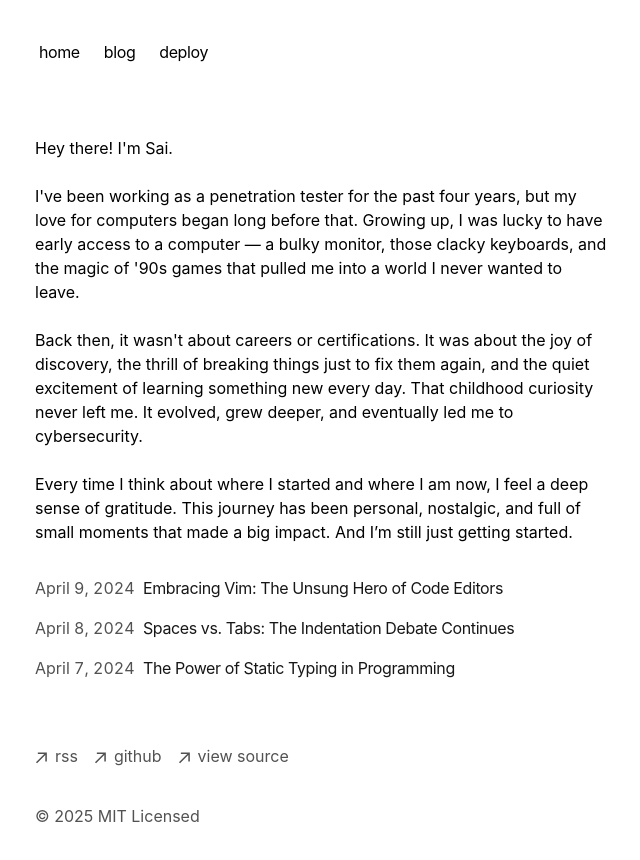
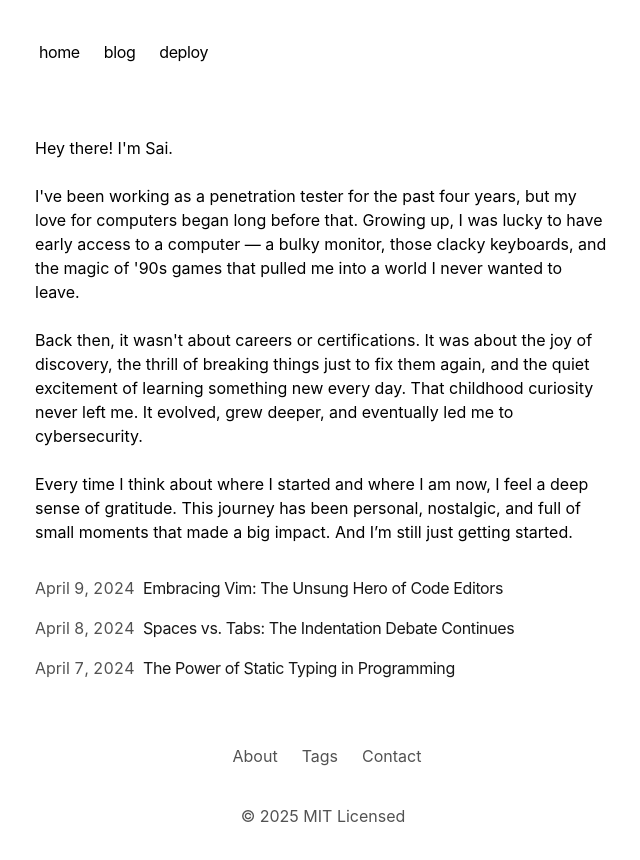
Before and after one commit to K3rn4lP4nic/portfolio-starter-kit, a Next.js app: page / in a window 1280 px wide. Shown: the top 860 px of the page, without its empty margins (317-957 px from the left). Built offline with nearby package versions, Linux system fonts and the light colour scheme.

Commit message:
Initial Commit

```diff
--- a/app/components/footer.tsx
+++ b/app/components/footer.tsx
@@ -1,4 +1,4 @@
-function ArrowIcon() {
+{/*function ArrowIcon() {
   return (
     <svg
       width="12"
@@ -13,21 +13,21 @@ function ArrowIcon() {
       />
     </svg>
   )
-}
+} */}
 
 export default function Footer() {
   return (
-    <footer className="mb-16">
-      <ul className="font-sm mt-8 flex flex-col space-x-0 space-y-2 text-neutral-600 md:flex-row md:space-x-4 md:space-y-0 dark:text-neutral-300">
+    <footer className="mb-16 flex flex-col items-center text-center">
+      <ul className="font-sm mt-8 flex flex-col items-center space-y-2 text-neutral-600 md:flex-row md:space-x-4 md:space-y-0 dark:text-neutral-300">
         <li>
           <a
             className="flex items-center transition-all hover:text-neutral-800 dark:hover:text-neutral-100"
             rel="noopener noreferrer"
             target="_blank"
-            href="/rss"
+            href="/About"
           >
-            <ArrowIcon />
-            <p className="ml-2 h-7">rss</p>
+           {/* <ArrowIcon /> */}
+            <p className="ml-2 h-7">About</p>
           </a>
         </li>
         <li>
@@ -35,10 +35,10 @@ export default function Footer() {
             className="flex items-center transition-all hover:text-neutral-800 dark:hover:text-neutral-100"
             rel="noopener noreferrer"
             target="_blank"
-            href="https://github.com/vercel/next.js"
+            href="/"
           >
-            <ArrowIcon />
-            <p className="ml-2 h-7">github</p>
+            {/* <ArrowIcon /> */}
+            <p className="ml-2 h-7">Tags</p>
           </a>
         </li>
         <li>
@@ -48,8 +48,8 @@ export default function Footer() {
             target="_blank"
             href="https://vercel.com/templates/next.js/portfolio-starter-kit"
           >
-            <ArrowIcon />
-            <p className="ml-2 h-7">view source</p>
+            {/* <ArrowIcon /> */}
+            <p className="ml-2 h-7">Contact</p>
           </a>
         </li>
       </ul>
```
